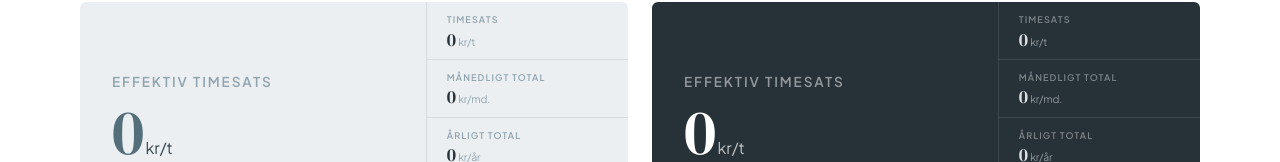
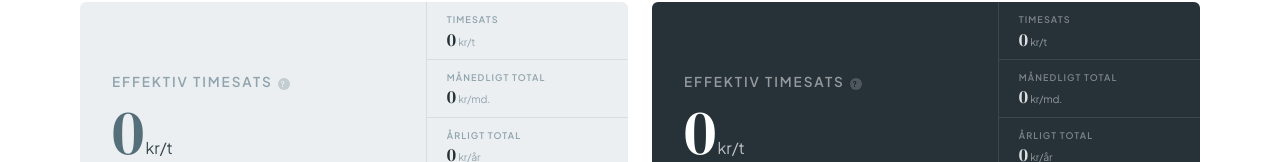
Before and after one commit to thwit/loenpakken, a React (Vite) app: page / in a window 1280 px wide. Shown: the part 1079-1241 px from the top of the page. Built offline with nearby package versions, Linux system fonts and the light colour scheme.

Commit message:
Add explanatory tooltip to Effektiv timesats label
Co-Authored-By: Claude Sonnet 4.6 <noreply@anthropic.com>

```diff
--- a/src/components/ResultsPanel.tsx
+++ b/src/components/ResultsPanel.tsx
@@ -37,7 +37,17 @@ export function ResultsPanel({ result, variant, tab, onTabChange, compareResult
       {/* HEADER: main focus + stacked secondary */}
       <div className={styles.headerCols}>
         <div className={styles.headerColMain}>
-          <div className={styles.headerLabel}>Effektiv timesats</div>
+          <div className={styles.headerLabel}>
+            Effektiv timesats
+            <span className={styles.tooltipWrapper}>
+              <span className={styles.tooltipTrigger}>?</span>
+              <span className={`${styles.tooltipBox} ${styles.tooltipBoxLeft}`}>
+                <span className={styles.tooltipText}>
+                  Den effektive timesats afspejler det samlede tidsforbrug, du binder dig til ved at tage jobbet — inkl. pendlingstid og betalte pauser. Det er hvad din tid reelt er værd pr. time, du er væk hjemmefra.
+                </span>
+              </span>
+            </span>
+          </div>
           <div className={styles.headerValue}>
             {Math.round(result.effectiveHourlyRateIncCommute).toLocaleString('da-DK')}
             <span className={styles.headerUnit}>kr/t</span>
--- a/src/styles/ResultsPanel.module.css
+++ b/src/styles/ResultsPanel.module.css
@@ -187,6 +187,20 @@
 
 .tooltipWrapper:hover .tooltipBox {
   display: flex;
+}
+
+.tooltipBoxLeft {
+  right: auto;
+  left: 0;
+}
+
+.tooltipText {
+  font-family: 'Plus Jakarta Sans', sans-serif;
+  font-size: 0.72rem;
+  line-height: 1.5;
+  color: rgba(255,255,255,.8);
+  white-space: normal;
+  max-width: 220px;
 }
 
 .tooltipRow {
```
